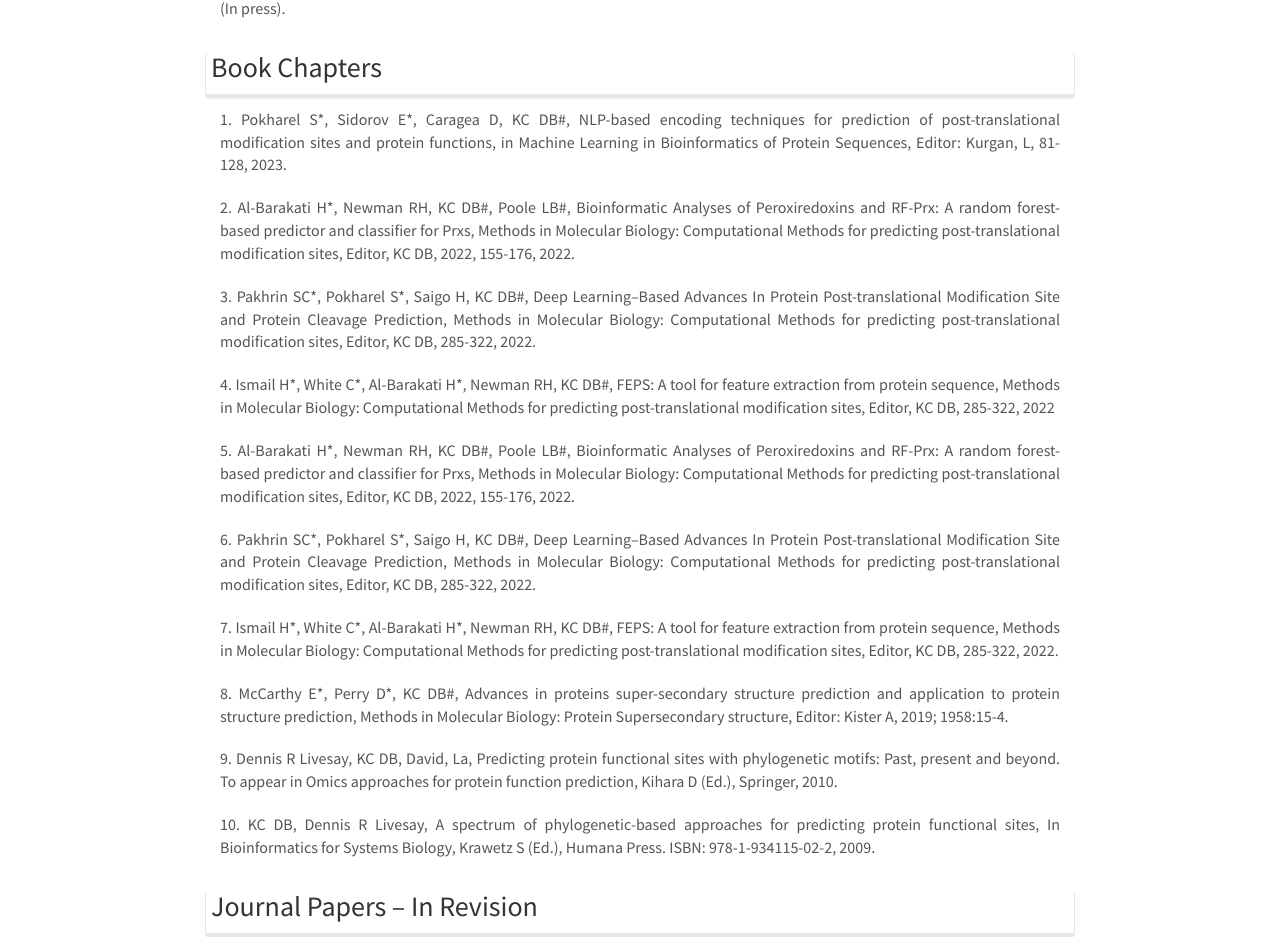
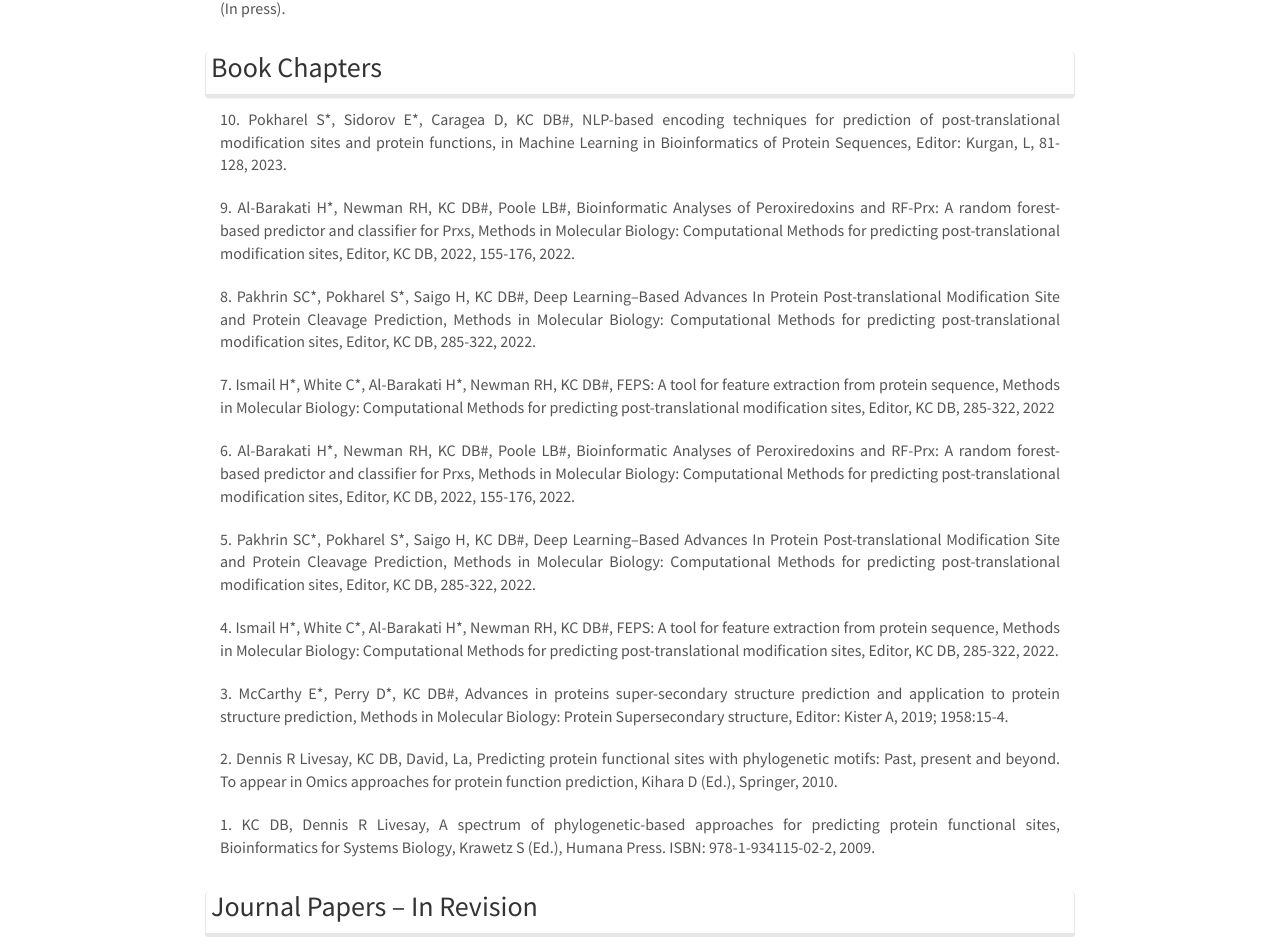
Before and after one commit to pawelparker/KCLabMTU.github.io, a Jekyll site: the page built from _pages/publications.html, in a window 1280 px wide and 1400 px high. Shown: the part 397-1334 px from the top of the window. Built offline with Jekyll 4.4.1, drawn with Linux system fonts in a browser that asks for light colours; nearby versions of some CDN libraries; some of the changed text lies outside the part shown.

Commit message:
Update publications.html

```diff
--- a/_pages/publications.html
+++ b/_pages/publications.html
@@ -20,25 +20,26 @@ permalink: /publications/
    <div class="panel panel-default" >
       <h3 style="margin-left: 5px">Book Chapters</h3>
       </div>
-   <div class="panel-heading"> 1.	Pokharel S*, Sidorov E*, Caragea D, KC DB#, NLP-based encoding techniques for prediction of post-translational modification sites and protein functions, in Machine Learning in Bioinformatics of Protein Sequences, Editor: Kurgan, L, 81-128, 2023.
+   <div class="panel-heading"> 10.	Pokharel S*, Sidorov E*, Caragea D, KC DB#, NLP-based encoding techniques for prediction of post-translational modification sites and protein functions, in Machine Learning in Bioinformatics of Protein Sequences, Editor: Kurgan, L, 81-128, 2023.
    </div>
-   <div class="panel-heading"> 2.	Al-Barakati H*, Newman RH, KC DB#, Poole LB#, Bioinformatic Analyses of Peroxiredoxins and RF-Prx: A random forest-based predictor and classifier for Prxs, Methods in Molecular Biology: Computational Methods for predicting post-translational modification sites, Editor, KC DB, 2022, 155-176, 2022.
+   <div class="panel-heading"> 9.	Al-Barakati H*, Newman RH, KC DB#, Poole LB#, Bioinformatic Analyses of Peroxiredoxins and RF-Prx: A random forest-based predictor and classifier for Prxs, Methods in Molecular Biology: Computational Methods for predicting post-translational modification sites, Editor, KC DB, 2022, 155-176, 2022.
    </div>
-   <div class="panel-heading">3.	Pakhrin SC*, Pokharel S*, Saigo H, KC DB#, Deep Learning–Based Advances In Protein Post-translational Modification Site and Protein Cleavage Prediction, Methods in Molecular Biology: Computational Methods for predicting post-translational modification sites, Editor, KC DB, 285-322, 2022.
+   <div class="panel-heading">8.	Pakhrin SC*, Pokharel S*, Saigo H, KC DB#, Deep Learning–Based Advances In Protein Post-translational Modification Site and Protein Cleavage Prediction, Methods in Molecular Biology: Computational Methods for predicting post-translational modification sites, Editor, KC DB, 285-322, 2022.
    </div>
-   <div class="panel-heading">4.	Ismail H*, White C*, Al-Barakati H*, Newman RH, KC DB#, FEPS: A tool for feature extraction from protein sequence, Methods in Molecular Biology: Computational Methods for predicting post-translational modification sites, Editor, KC DB, 285-322, 2022
+   <div class="panel-heading">7.	Ismail H*, White C*, Al-Barakati H*, Newman RH, KC DB#, FEPS: A tool for feature extraction from protein sequence, Methods in Molecular Biology: Computational Methods for predicting post-translational modification sites, Editor, KC DB, 285-322, 2022
    </div>
-   <div class="panel-heading">5.	Al-Barakati H*, Newman RH, KC DB#, Poole LB#, Bioinformatic Analyses of Peroxiredoxins and RF-Prx: A random forest-based predictor and classifier for Prxs, Methods in Molecular Biology: Computational Methods for predicting post-translational modification sites, Editor, KC DB, 2022, 155-176, 2022.
+   <div class="panel-heading">6.	Al-Barakati H*, Newman RH, KC DB#, Poole LB#, Bioinformatic Analyses of Peroxiredoxins and RF-Prx: A random forest-based predictor and classifier for Prxs, Methods in Molecular Biology: Computational Methods for predicting post-translational modification sites, Editor, KC DB, 2022, 155-176, 2022.
    </div>
-   <div class="panel-heading">6.	Pakhrin SC*, Pokharel S*, Saigo H, KC DB#, Deep Learning–Based Advances In Protein Post-translational Modification Site and Protein Cleavage Prediction, Methods in Molecular Biology: Computational Methods for predicting post-translational modification sites, Editor, KC DB, 285-322, 2022.
+   <div class="panel-heading">5.	Pakhrin SC*, Pokharel S*, Saigo H, KC DB#, Deep Learning–Based Advances In Protein Post-translational Modification Site and Protein Cleavage Prediction, Methods in Molecular Biology: Computational Methods for predicting post-translational modification sites, Editor, KC DB, 285-322, 2022.
    </div>
-   <div class="panel-heading">7.	Ismail H*, White C*, Al-Barakati H*, Newman RH, KC DB#, FEPS: A tool for feature extraction from protein sequence, Methods in Molecular Biology: Computational Methods for predicting post-translational modification sites, Editor, KC DB, 285-322, 2022.
+   <div class="panel-heading">4.	Ismail H*, White C*, Al-Barakati H*, Newman RH, KC DB#, FEPS: A tool for feature extraction from protein sequence, Methods in Molecular Biology: Computational Methods for predicting post-translational modification sites, Editor, KC DB, 285-322, 2022.
    </div>
-   <div class="panel-heading">8.	McCarthy E*, Perry D*, KC DB#, Advances in proteins super-secondary structure prediction and application to protein structure prediction, Methods in Molecular Biology: Protein Supersecondary structure, Editor: Kister A, 2019; 1958:15-4.
+   <div class="panel-heading">3.	McCarthy E*, Perry D*, KC DB#, Advances in proteins super-secondary structure prediction and application to protein structure prediction, Methods in Molecular Biology: Protein Supersecondary structure, Editor: Kister A, 2019; 1958:15-4.
    </div>
-   <div class="panel-heading">9.	Dennis R Livesay, KC DB, David, La, Predicting protein functional sites with phylogenetic motifs: Past, present and beyond. To appear in Omics approaches for protein function prediction, Kihara D (Ed.), Springer, 2010.
+   <div class="panel-heading">2.	Dennis R Livesay, KC DB, David, La, Predicting protein functional sites with phylogenetic motifs: Past, present and beyond. To appear in Omics approaches for protein function prediction, Kihara D (Ed.), Springer, 2010.
    </div>
-   <div class="panel-heading">10.	KC DB, Dennis R Livesay, A spectrum of phylogenetic-based approaches for predicting protein functional sites, In Bioinformatics for Systems Biology, Krawetz S (Ed.), Humana Press. ISBN: 978-1-934115-02-2, 2009.
+   <div class="panel-heading">1.	KC DB, Dennis R Livesay, A spectrum of phylogenetic-based approaches for predicting protein functional sites,
+     Bioinformatics for Systems Biology, Krawetz S (Ed.), Humana Press. ISBN: 978-1-934115-02-2, 2009.
    </div>
 
 
@@ -67,7 +68,8 @@ permalink: /publications/
    </div>
    <div class="panel-heading">32.  Chaudhari M*, Thapa N*, Ismail H*, Chopade S*, Caragea D, Kohn M, Newman RH, KC DB#, DTL-DephosSite: Deep transfer learning-based approach to predict dephosphorylation sites, Front. Cell Dev. Biol., 662983, 2021.
    </div>
-   <div class="panel-heading">31.  Pakhrin SC*, Shrestha B, Adhikari B, KC DB#, Deep Learning-based advances in protein structure prediction, Int. J. Mol. Sci, 2032, 22(11), 5553, 2021.
+   <div class="panel-heading">31.  Pakhrin SC*, Shrestha B, Adhikari B, KC DB#, Deep Learning-based advances in protein structure prediction,
+t. J. Mol. Sci, 2032, 22(11), 5553, 2021.
    </div>
    <div class="panel-heading">30.  Thapa N*, Chaudhari M*, Iannetta A, White C, Roy K, Newman RH, Hicks LM, KC DB#, A deep learning based approach for prediction of Chlamydomonas reinhardtii phosphorylation sites, Scientific Reports, 11, 12550, 2021.
    </div>
@@ -82,7 +84,7 @@ permalink: /publications/
    </div>
    <div class="panel-heading">25. Albarakati H*, Saigo H, Newman RH, KC DB#, RF-GlutarySite: Random Forest based predictor for Glutarylation sites, Molecular Omics, doi, 10.1039, 2019. (Selected for cover article)
    </div>
-   <div class="panel-heading">24. Ismail H*, Saigo H, KC DB#, RF-NR: Random forest based approach for improved classification of nuclear receptors, In IEEE ACM Transactions on Bioinformatics and Computational Biology, Vol 15, No 6., 2018.
+   <div class="panel-heading">24. Ismail H*, Saigo H, KC DB#, RF-NR: Random forest based approach for improved classification of nuclear receptors, IEEE ACM Transactions on Bioinformatics and Computational Biology, Vol 15, No 6., 2018.
    </div>
    <div class="panel-heading">23. Albarakati H*, McConnell EW, Hicks, LM, Poole LB, Newman RH, KC DB#, SVM-SulfoSite: A support vector machine based predictor for sulfenylation sites, Scientific Reports, 8: 11288, 2018.
    </div>
```
